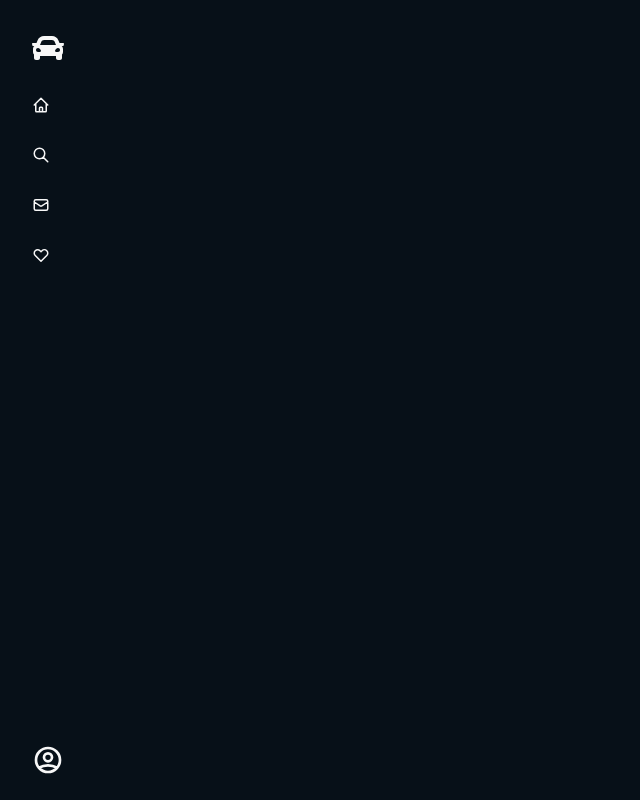
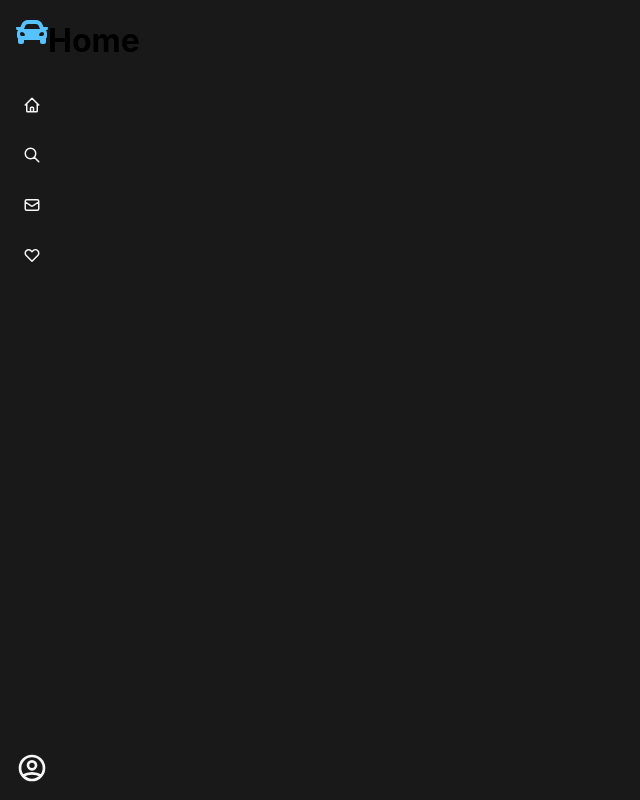
Before and after one commit to ashtken/autohub, a Next.js app: page / in a window 1280 px wide. Shown: the whole page, without its empty margins (0-640 px from the left). Built offline with nearby package versions, Linux system fonts and the light colour scheme.

Commit message:
Layout config

```diff
--- a/components/Layout/Header.tsx
+++ b/components/Layout/Header.tsx
@@ -5,17 +5,25 @@ import styled from "@emotion/styled";
 import Link from "next/link";
 
 const HeaderContainer = styled.header`
-	position: fixed;
+	/* position: fixed; */
+	top: 0;
+	left: 0;
+	height: 100vh;
+	width: fit-content;
 	display: flex;
 	flex-direction: column;
 	justify-content: space-between;
-	height: 97vh;
+	align-items: center;
 	color: #f7f7f7;
 	font-size: xx-large;
 	font-weight: 500;
-	margin: 1rem;
+	padding-left: 1rem;
 	@media (max-width: 400px) {
 		display: none;
+	}
+	@media (min-width: 1301px) {
+		align-items: flex-start;
+		width: fit-content;
 	}
 	& > div {
 		& > a {
@@ -23,9 +31,9 @@ const HeaderContainer = styled.header`
 			align-items: center;
 			padding-top: 1rem;
 			padding-bottom: 1rem;
-			padding-left: 1rem;
+
 			:hover {
-				color: #afafaf;
+				color: #58c2ff;
 			}
 			& > span {
 				margin-left: 1rem;
@@ -39,18 +47,22 @@ const HeaderContainer = styled.header`
 	}
 `;
 
+const Logo = styled.a`
+	color: #58c2ff;
+	text-align: center;
+`;
+
 const Header = () => {
 	return (
 		<HeaderContainer>
 			<div>
-				<Link href={"/"}>
-					<a>
+				<Link href={"/"} passHref>
+					<Logo>
 						<FaCar />
-					</a>
+					</Logo>
 				</Link>
-				<div>
-					<Nav />
-				</div>
+
+				<Nav />
 			</div>
 			<div>
 				<Link href={"/"}>
--- a/components/Layout/MobileHeader.tsx
+++ b/components/Layout/MobileHeader.tsx
@@ -22,20 +22,24 @@ const HeaderContainer = styled.header`
 		padding-right: 0.5rem;
 		& > a {
 			:hover {
-				color: #afafaf;
+				color: #58c2ff;
 			}
 		}
 	}
+`;
+
+const Logo = styled.a`
+	color: #58c2ff;
 `;
 
 const MobileHeader = () => {
 	return (
 		<HeaderContainer>
 			<div>
-				<Link href={"/"}>
-					<a>
+				<Link href={"/"} passHref>
+					<Logo>
 						<FaCar />
-					</a>
+					</Logo>
 				</Link>
 				<Link href={"/"}>
 					<a>
--- a/components/Layout/Nav.tsx
+++ b/components/Layout/Nav.tsx
@@ -16,29 +16,34 @@ const NavContainer = styled.nav`
 		overflow: hidden;
 		position: fixed;
 		bottom: 0;
-		right: 0;
 		width: 100%;
 		display: flex;
 		justify-content: space-around;
 		align-items: center;
 		background-color: #060c10;
-		border-top: solid #464646 0.1rem;
+		/* border-top: solid #464646 0.1rem; */
+		border-radius: 25px;
+		margin-bottom: 0.5rem;
 	}
 	@media (min-width: 401px) {
 		display: flex;
 		flex-direction: column;
 		font-size: large;
+		padding-top: 2rem;
+	}
+	@media (min-width: 1301px) {
+		align-items: flex-start;
+		width: fit-content;
 	}
 	& > a {
 		:hover {
-			color: #afafaf;
+			color: #58c2ff;
 		}
 		@media (min-width: 401px) {
 			display: flex;
+			justify-content: center;
 			align-items: center;
-			padding-top: 1rem;
-			padding-bottom: 1rem;
-			padding-left: 1rem;
+			padding-bottom: 2rem;
 		}
 		& > span {
 			margin-left: 1rem;
--- a/components/Layout/index.tsx
+++ b/components/Layout/index.tsx
@@ -1,18 +1,38 @@
 import MobileHeader from "./MobileHeader";
 import Header from "./Header";
+import Head from "next/head";
+import styled from "@emotion/styled";
 import { ReactNode } from "react";
+
+const LayoutContainer = styled.div`
+	display: flex;
+	@media (max-width: 400px) {
+		flex-direction: column;
+	}
+`;
 
 type Props = {
 	children: ReactNode;
+	title: String;
 };
 
-const index = ({ children }: Props) => {
+const index = ({ children, title = "Autohub" }: Props) => {
 	return (
-		<>
-			<Header />
-			<MobileHeader />
+		<LayoutContainer>
+			<div>
+				<Head>
+					<title>{title}</title>
+					<meta charSet="utf-8" />
+					<meta
+						name="viewport"
+						content="initial-scale=1.0, width=device-width"
+					/>
+				</Head>
+				<Header />
+				<MobileHeader />
+			</div>
 			<main>{children}</main>
-		</>
+		</LayoutContainer>
 	);
 };
 
--- a/pages/_app.tsx
+++ b/pages/_app.tsx
@@ -14,7 +14,7 @@ function App({ Component, pageProps: { session, ...pageProps } }: AppProps) {
 						font-family: -apple-system, BlinkMacSystemFont, Segoe UI, Roboto,
 							Oxygen, Ubuntu, Cantarell, Fira Sans, Droid Sans, Helvetica Neue,
 							sans-serif;
-						background-color: #071018;
+						background-color: #1a1919;
 					}
 					a {
 						color: inherit;
--- a/pages/index.tsx
+++ b/pages/index.tsx
@@ -1,17 +1,11 @@
 import type { NextPage } from "next";
-import Head from "next/head";
-import { useEffect, useState } from "react";
 import styled from "@emotion/styled";
 import Layout from "../components/Layout";
 
 const Home: NextPage = () => {
 	return (
-		<Layout>
-			<Head>
-				<title>Create Next App</title>
-				<meta name="description" content="Generated by create next app" />
-				<link rel="icon" href="/favicon.ico" />
-			</Head>
+		<Layout title={"Autohub"}>
+			<h1>Home</h1>
 		</Layout>
 	);
 };
```
